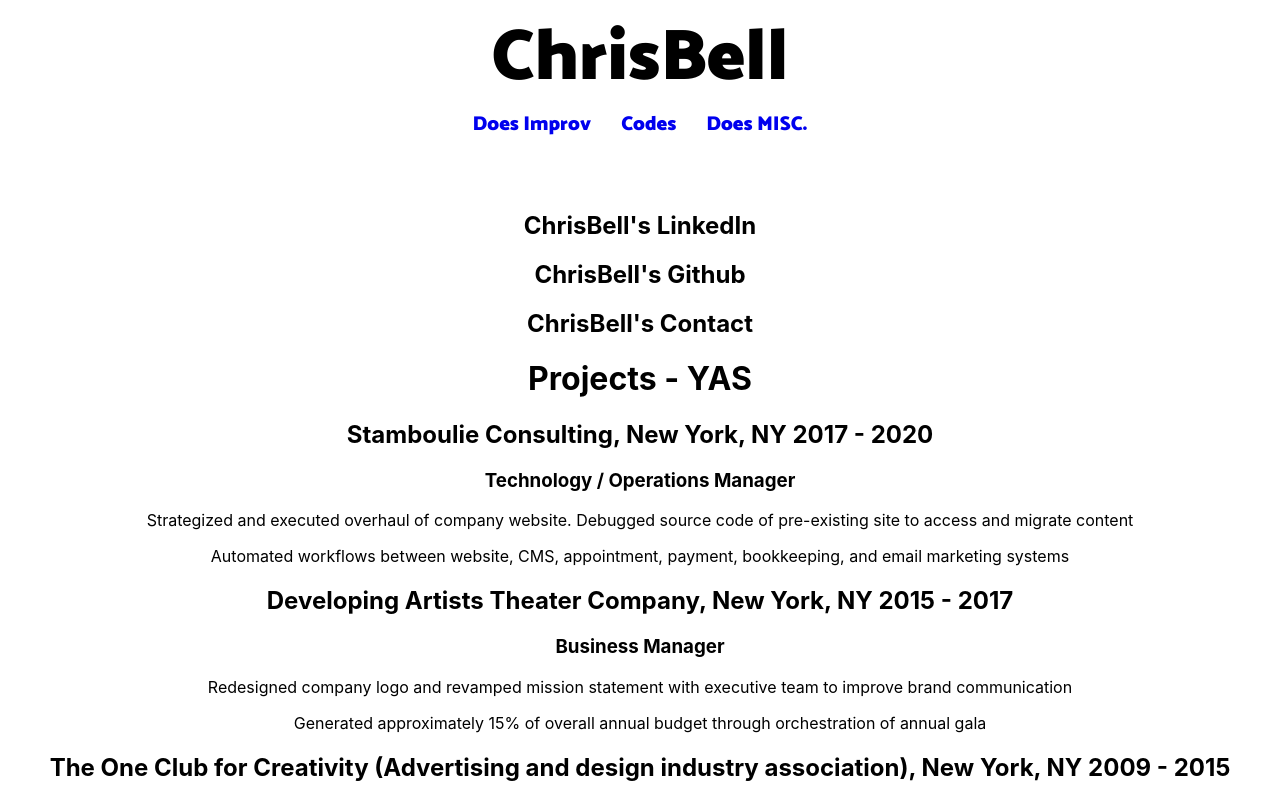
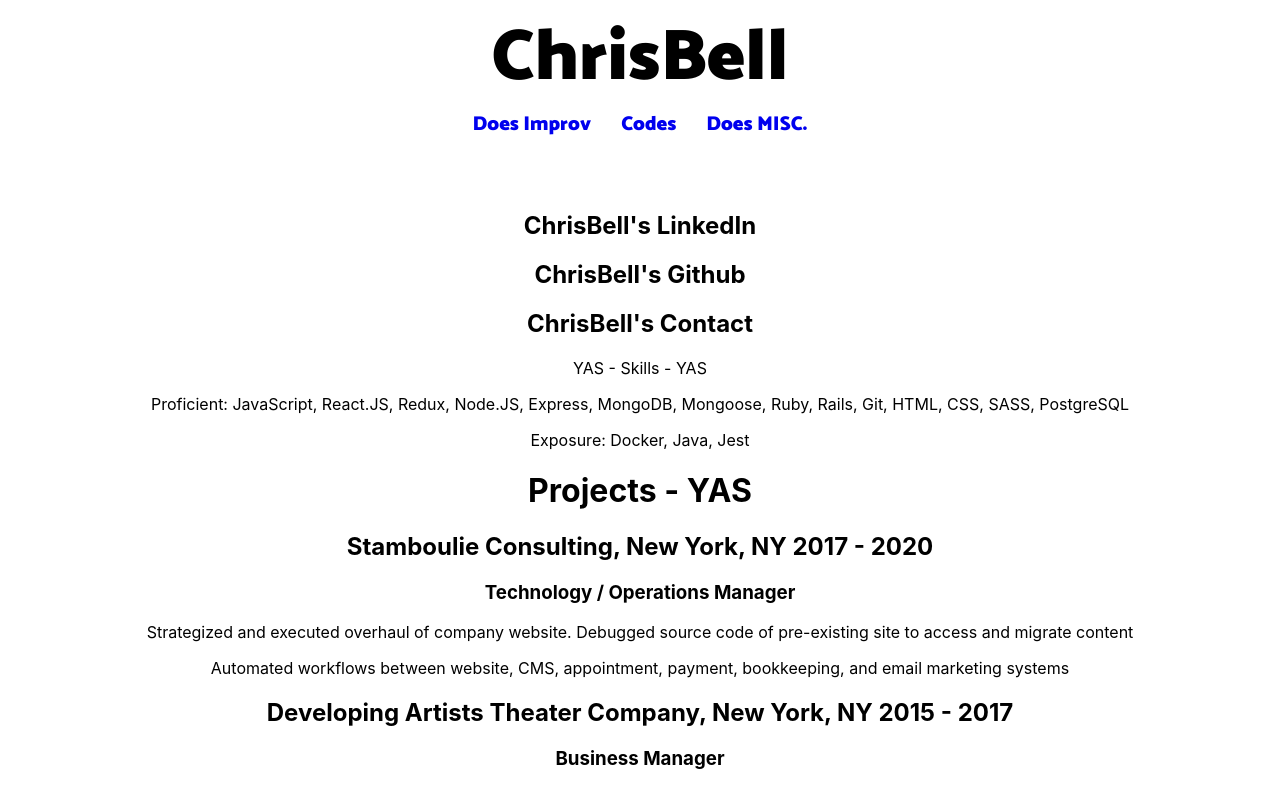
Before and after one commit to chrisbellcodes/chrisbellcodes-site, a React (Create React App) app: page / in a window 1280 px wide. Shown: the top 790 px of the page. Built offline with nearby package versions, Linux system fonts and the light colour scheme.

Commit message:
Render Skills

```diff
--- /dev/null
+++ b/src/containers/Skills.js
@@ -0,0 +1,44 @@
+import React from 'react'
+import resumeData from '../reusmeData'
+
+const Skills = () => {
+    const renderSkills = () => {
+        const {  proficient, exposure } = resumeData.skills
+
+        const createSkillStr = (data) => {
+            let skillsStr = ''
+            data.map((skill, i, data) => {
+                if (i === data.length - 1) {
+                    skillsStr += `${skill}`
+                } else {
+                    skillsStr += `${skill}, `
+                }
+            })
+            return skillsStr
+        }
+
+        let proList = createSkillStr(proficient)
+
+        let expoList = createSkillStr(exposure)
+
+        return(
+        <React.Fragment>
+            <p>
+                Proficient: {proList}
+            </p>
+            <p>
+                Exposure: {expoList}
+            </p>
+        </React.Fragment>
+        )
+    }
+
+    return (
+        <div>
+            YAS - Skills - YAS
+            {renderSkills()}
+        </div>
+    )
+}
+
+export default Skills
--- a/src/pages/Codes.js
+++ b/src/pages/Codes.js
@@ -1,16 +1,45 @@
 import React from 'react';
+import { Switch, Link, Route, useRouteMatch } from 'react-router-dom'
+
 import Projects from '../containers/Projects';
 import Resume from '../containers/Resume';
+import Skills from '../containers/Skills';
 
 const Codes = () => {
+    let { path, url } = useRouteMatch();
+
     return(
         <div>
             <h2>ChrisBell's LinkedIn</h2>
             <h2>ChrisBell's Github</h2>
             <h2>ChrisBell's Contact</h2>
+
+            <Skills />
             <Projects />
             <Resume />
-        </div>
+            {/* Sets up links */}
+            {/* <ul>
+                <li>
+                    <Link to={`${url}codes-skills`}>Skills</Link>
+                </li>
+                <li>
+                    <Link to={`${url}codes-projects`}>Projects</Link>
+                </li>
+                <li>
+                    <Link to={`${url}codes-resume`}>Resume</Link>
+                </li>
+            </ul>
+
+            <Route path={`${path}codes-skills`} >
+                    <Skills />
+                </Route>
+            <Route path={`${path}codes-projects`}>
+                    <Projects />
+                </Route>
+                <Route path={`${path}:codesId`}>
+                    <Resume />
+                </Route> */}
+    </div>
     )
 }
 
--- a/src/reusmeData.js
+++ b/src/reusmeData.js
@@ -1,7 +1,7 @@
 const resumeData = {
     skills: {
         proficient: ['JavaScript', 'React.JS', 'Redux', 'Node.JS', 'Express', 'MongoDB', 'Mongoose' ,'Ruby', 'Rails', 'Git', 'HTML', 'CSS', 'SASS', 'PostgreSQL'],
-        Exposure: ['Docker', 'Java', 'Jest']
+        exposure: ['Docker', 'Java', 'Jest']
     },
     education: [{
         school: 'The Flatiron School',
```
Also changed, not shown: src/components/utlils/Modal.js (added, +17 -0 lines).
